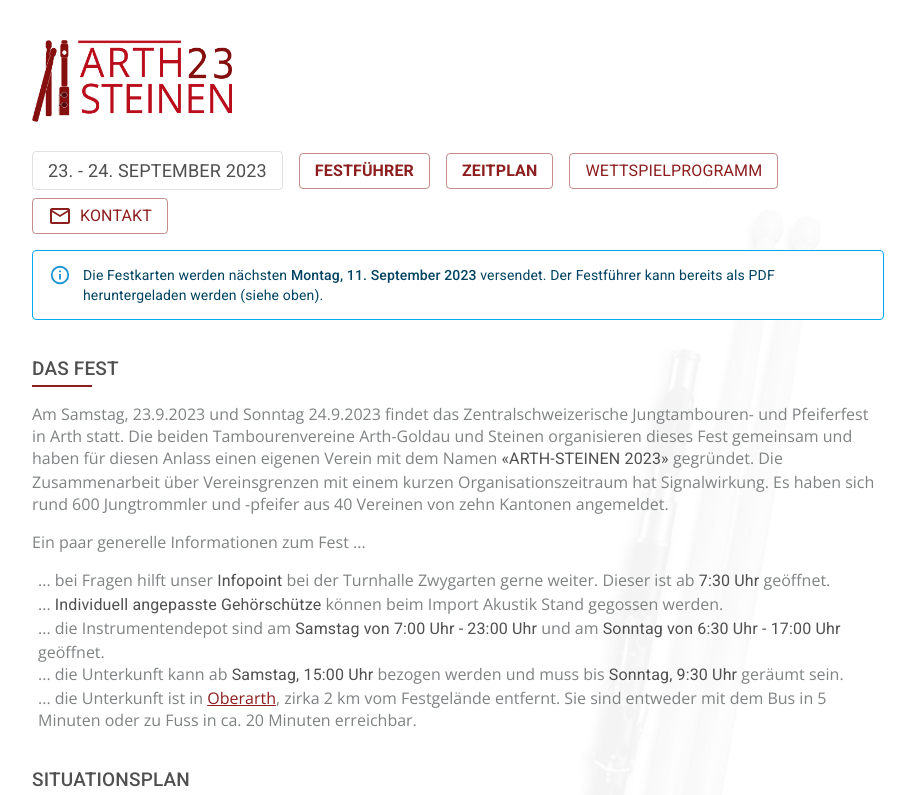
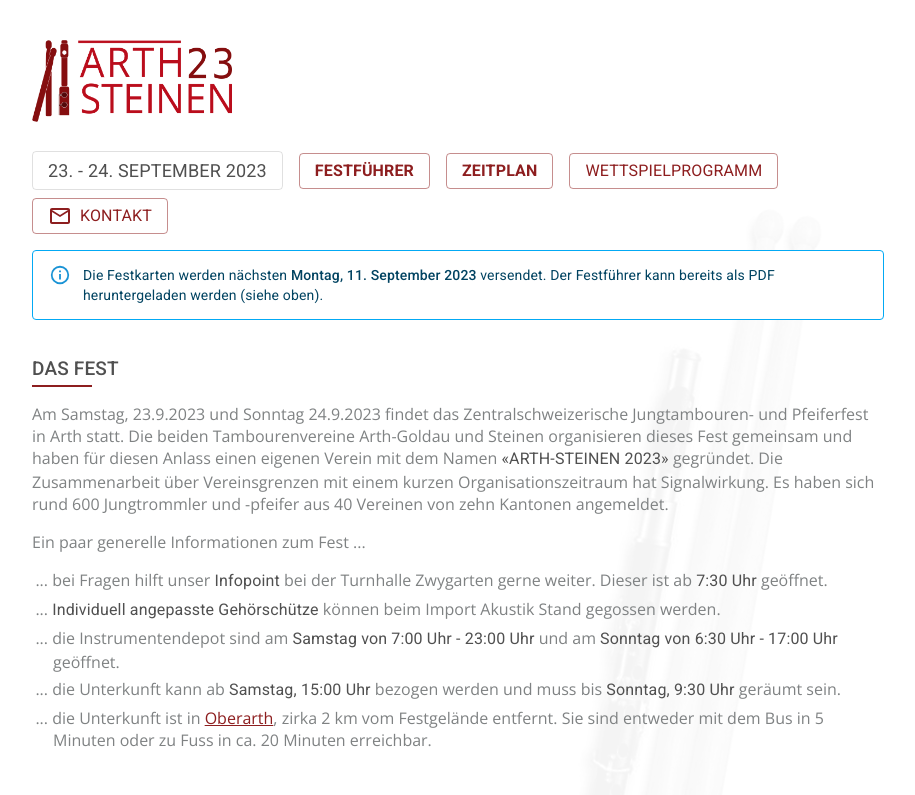
Before and after one commit to randombenj/arth-steinen-23, a React (Create React App) app: page / in a window 1280 px wide. Shown: the top 795 px of the page, without its empty margins (232-1147 px from the left). Built offline with nearby package versions, Linux system fonts and the light colour scheme.

Commit message:
Improve styling

```diff
--- a/src/App.tsx
+++ b/src/App.tsx
@@ -27,6 +27,11 @@
 const List = styled('ul')({
   listStyleType: 'none',
   paddingLeft: 6,
+  [`& li`]: {
+    textIndent: '-1.1em',
+    marginLeft: 15,
+    paddingBottom: 5
+  }
 });
 
 function App() {
--- a/src/Locations.tsx
+++ b/src/Locations.tsx
@@ -11,6 +11,11 @@
 const List = styled('ul')({
   listStyleType: 'none',
   paddingLeft: 6,
+  [`& li`]: {
+    textIndent: '-1.1em',
+    marginLeft: 15,
+    paddingBottom: 5
+  }
 });
 
 export function LocationsLegend() {
```
